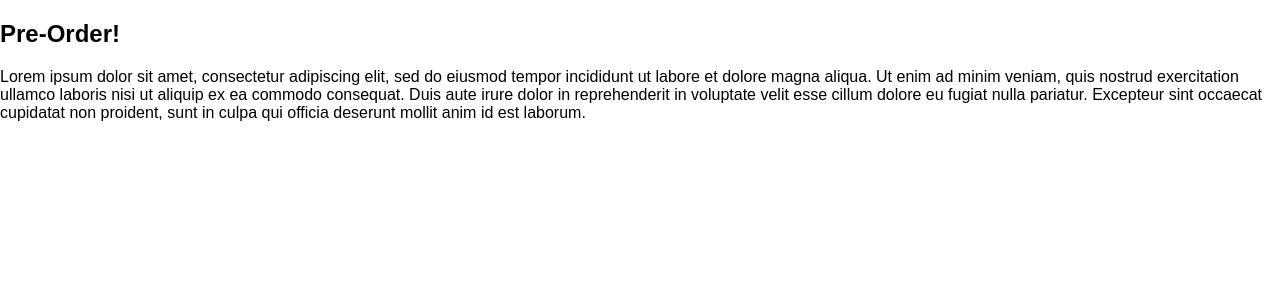
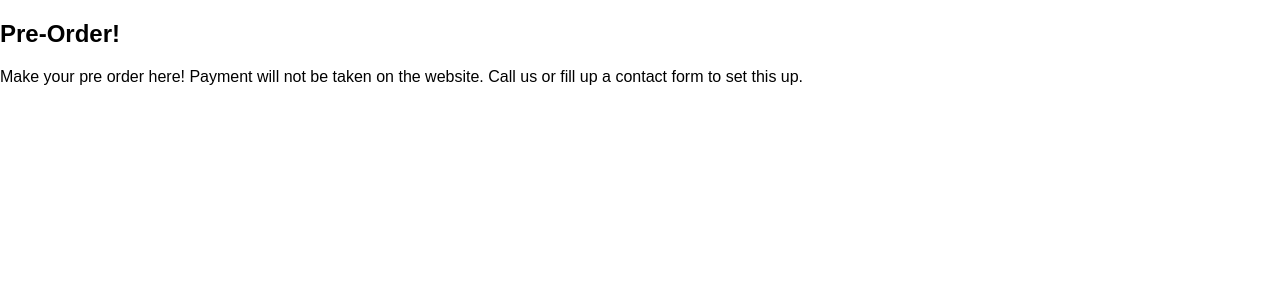
Before and after one commit to anibalhsm/StickyLink, a Flask app: page /Shop in a window 1280 px wide. Shown: the part 74-374 px from the top of the page. Run offline with Flask 2, Linux system fonts and the light colour scheme.

Commit message:
modified:   templates/shop.html

```diff
--- a/templates/shop.html
+++ b/templates/shop.html
@@ -20,7 +20,7 @@
     </nav>
     <div>
         <h2>Pre-Order!</h2>
-        <p>Lorem ipsum dolor sit amet, consectetur adipiscing elit, sed do eiusmod tempor incididunt ut labore et dolore magna aliqua. Ut enim ad minim veniam, quis nostrud exercitation ullamco laboris nisi ut aliquip ex ea commodo consequat. Duis aute irure dolor in reprehenderit in voluptate velit esse cillum dolore eu fugiat nulla pariatur. Excepteur sint occaecat cupidatat non proident, sunt in culpa qui officia deserunt mollit anim id est laborum.
+        <p>Make your pre order here! Payment will not be taken on the website. Call us or fill up a contact form to set this up.
         </p>
     </div>
 </body>
```
